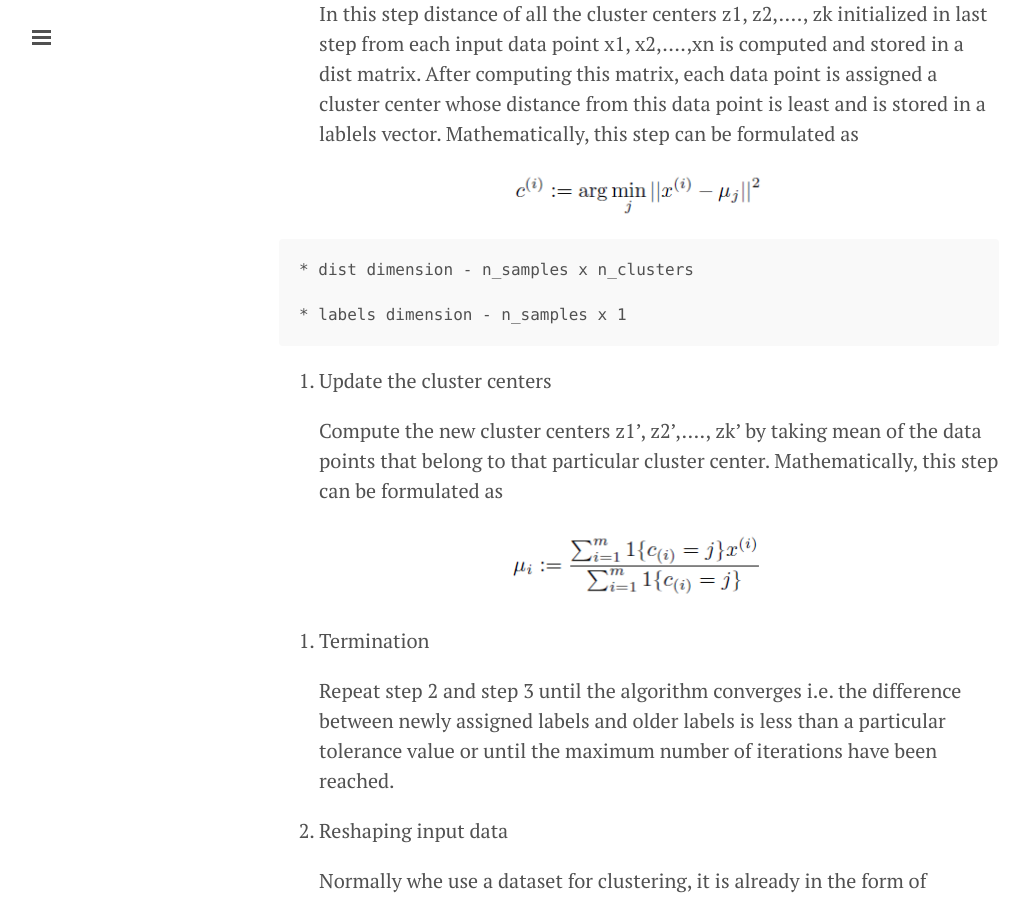
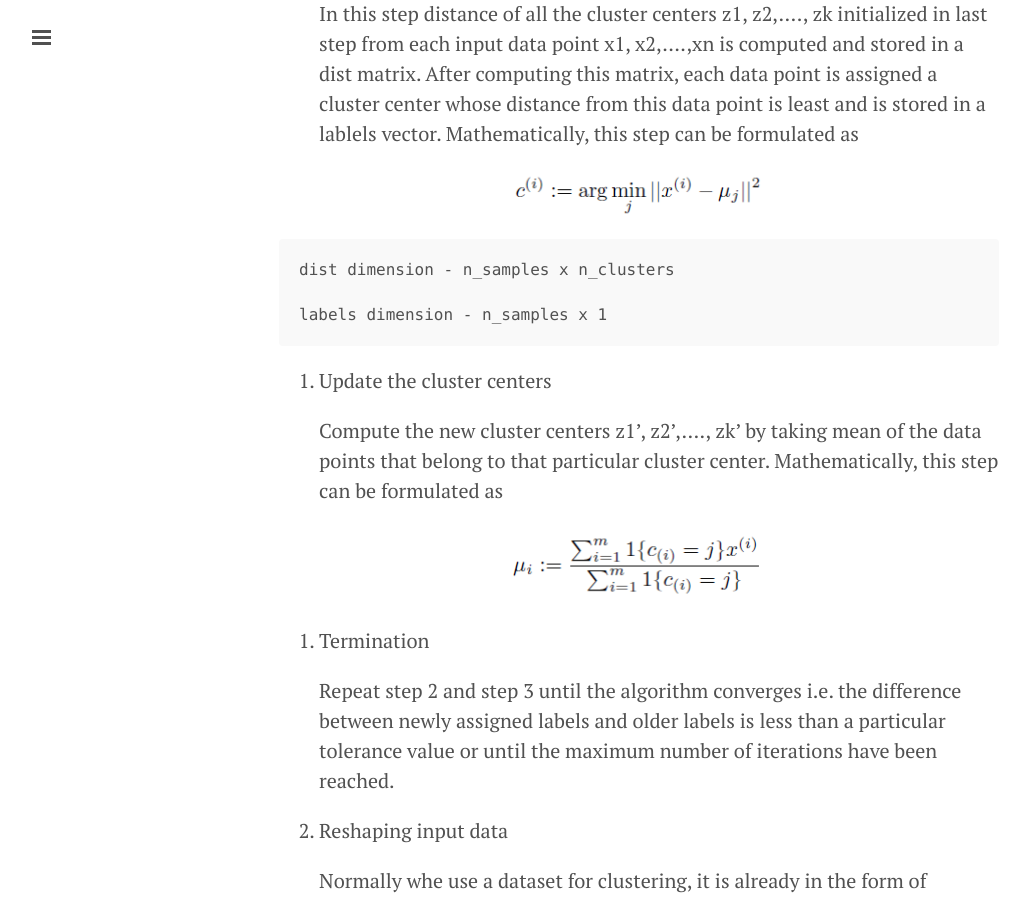
Before and after one commit to IshankGulati/ishankgulati.github.io, a Jekyll site: the page built from _posts/2015-12-09-Image Segmentation using K-Means Clustering.md, in a window 1280 px wide and 900 px high, scrolled down 1411 px. Shown: the whole window, without its empty margins (1-1030 px from the left). Built offline with Jekyll 4.4.1, drawn with Linux system fonts in a browser that asks for light colours; nearby versions of some CDN libraries; Markdown is read by kramdown in place of the engine named in the settings; comment, search, counter and statistics services are not loaded.

```diff
--- a/_posts/2015-12-09-Image Segmentation using K-Means Clustering.md
+++ b/_posts/2015-12-09-Image Segmentation using K-Means Clustering.md
@@ -27,9 +27,9 @@
 
 	The first step of algorithm is to initialize k random cluster centers z1, z2,...., zk from the input data x1, x2,....,xn.
 
-	* Input data dimension - n_samples x n_features
+	Input data dimension - n_samples x n_features
 
-	* Cluster Centers dimension - n_clusters x n_features
+	Cluster Centers dimension - n_clusters x n_features
 
 2. Assign labels to input data
 
@@ -37,9 +37,9 @@
 
 <center><img src="/assets/label.PNG" alt="label" style="width:260px;height:50px;"/></center>
 
-	* dist dimension - n_samples x n_clusters
+	dist dimension - n_samples x n_clusters
 
-	* labels dimension - n_samples x 1
+	labels dimension - n_samples x 1
 
 3. Update the cluster centers
 
@@ -55,14 +55,14 @@
 
 	Normally whe use a dataset for clustering, it is already in the form of n_samples x n_features but when we use an image sa input data we will have to reshape it before applying K-Means clustering.
 
-	* Grayscale image - n_rows x n_columns
+	Grayscale image - n_rows x n_columns
 
-	* Rehaped image - (n_rows * n_columns) x 1
+	Rehaped image - (n_rows * n_columns) x 1
 
 
-	* RGB image - n_rows x n_columns x 3
+	RGB image - n_rows x n_columns x 3
 
-	* Rehaped image - (n_rows * n_columns) x 3
+	Rehaped image - (n_rows * n_columns) x 3
 
 K-Means Clustering has a drawback that it provides sub-optimal clusterings depending n the choice of initial clusters. To avoid convergence to local minima we can execute the above algorithm for multiple times using different initializations and choosing the best result at the end. Another solution would be to use some other algorithm like Genetic Algorithm which will be discussed in later posts.
 
```
